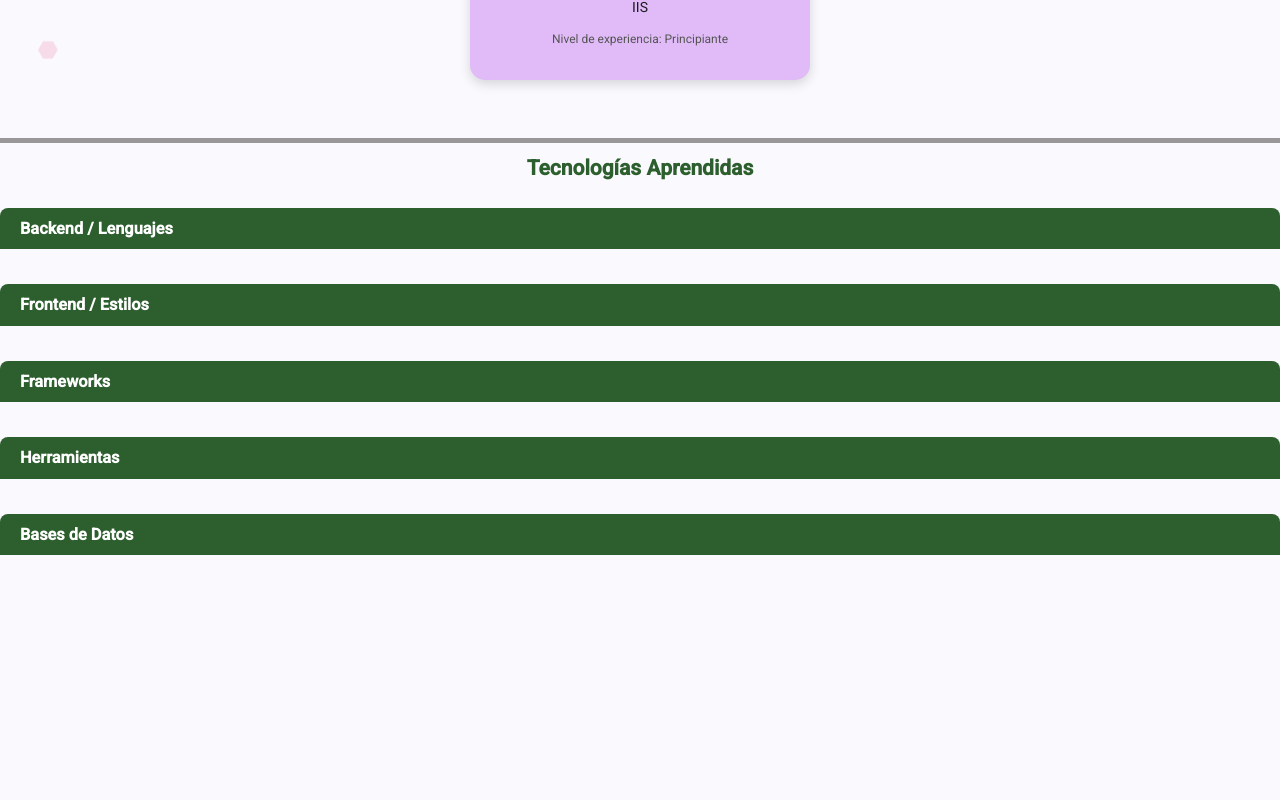
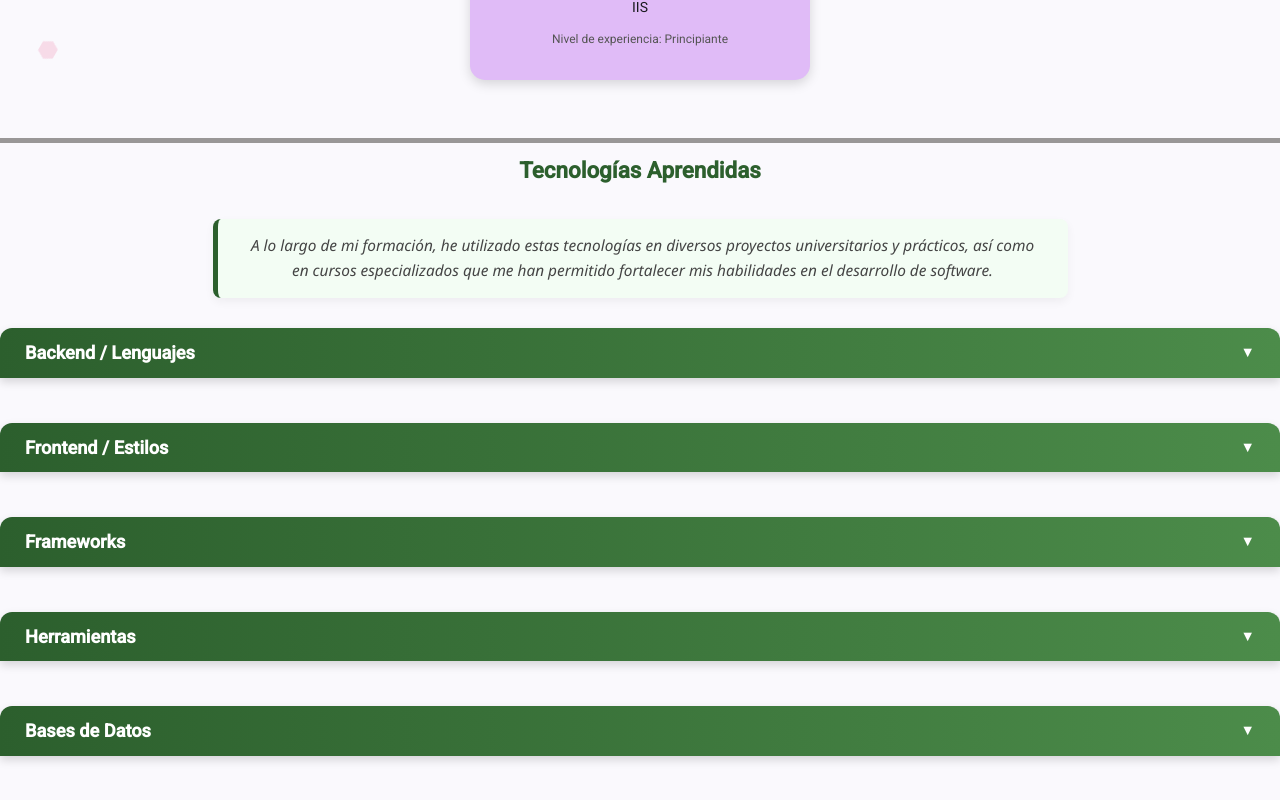
Before and after one commit to GeovannyMolina25/Profile_NelsonMolina, an Angular app: page / in a window 1280 px wide. Shown: the part 2474-3274 px from the top of the page. Built offline with nearby package versions, Linux system fonts and the light colour scheme.

Commit message:
Tecnologias descripcion

```diff
--- a/src/app/profile/learn/learn.css
+++ b/src/app/profile/learn/learn.css
@@ -3,27 +3,48 @@
   color: #2C5F2D;
   text-align: center;
   margin-bottom: 10px;
+  font-size: 2.2em;
+  font-weight: 700;
 }
 
 h2 {
   color: #2C5F2D;
   text-align: center;
-  margin-bottom: 30px;
+  margin-bottom: 40px;
+  font-size: 1.6em;
+  font-weight: 600;
 }
 
-/* Tarjetas por categoría */
+/* Sección de cada tarjeta */
 h3 {
-  background-color: #2C5F2D;
+  background: linear-gradient(90deg, #2C5F2D, #4C8C4A);
   color: white;
-  padding: 12px 20px;
-  margin: 20px 0 0;
-  border-radius: 8px 8px 0 0;
+  padding: 16px 25px;
+  margin: 30px 0 0;
+  border-radius: 12px 12px 0 0;
   cursor: pointer;
-  transition: background-color 0.3s ease;
+  font-size: 1.3em;
+  box-shadow: 0 4px 10px rgba(0, 0, 0, 0.15);
+  transition: background 0.3s ease;
+  position: relative;
+}
+
+h3::after {
+  content: '▼';
+  position: absolute;
+  right: 25px;
+  top: 50%;
+  transform: translateY(-50%);
+  font-size: 0.8em;
+  transition: transform 0.3s ease;
 }
 
 h3:hover {
-  background-color: #1f3f1d;
+  background: linear-gradient(90deg, #256025, #3f7a3f);
+}
+
+h3:hover::after {
+  transform: translateY(-50%) rotate(180deg);
 }
 
 /* Lista oculta por defecto */
@@ -31,24 +52,53 @@ h3 + ul {
   max-height: 0;
   opacity: 0;
   overflow: hidden;
-  padding: 0 20px;
-  background-color: #f5f5f5;
-  border: 1px solid #dcdcdc;
+  padding: 0 25px;
+  background-color: #ffffff;
+  border: 1px solid #e0e0e0;
   border-top: none;
-  border-radius: 0 0 8px 8px;
-  transition: max-height 0.5s ease, opacity 0.4s ease;
+  border-radius: 0 0 12px 12px;
+  box-shadow: 0 4px 10px rgba(0, 0, 0, 0.08);
+  transition: max-height 0.6s ease, opacity 0.4s ease, padding 0.3s ease;
 }
 
-/* Mostrar lista cuando se hace hover sobre el h3 */
+/* Mostrar lista al pasar el mouse por el h3 */
 h3:hover + ul {
-  max-height: 300px; /* ajusta según el contenido */
+  max-height: 500px;
   opacity: 1;
-  padding: 15px 20px;
+  padding: 20px 25px;
 }
 
-/* Estilo de los ítems */
+/* Estilo de ítems de la lista */
 ul li {
-  margin: 8px 0;
-  color: #333;
-  font-size: 16px;
+  margin: 10px 0;
+  color: #2C5F2D;
+  font-size: 1.05em;
+  font-weight: 500;
+  padding-left: 15px;
+  position: relative;
 }
+
+ul li::before {
+  content: "✔";
+  position: absolute;
+  left: 0;
+  color: #4CAF50;
+  font-size: 0.9em;
+}
+
+.tech-description {
+  max-width: 800px;
+  margin: 0 auto 30px auto;
+  padding: 0 20px;
+  text-align: center;
+  font-size: 1.1em;
+  line-height: 1.6;
+  color: #444;
+  font-family: 'Segoe UI', Tahoma, Geneva, Verdana, sans-serif;
+  font-style: italic;
+  background: #f3fdf4;
+  border-left: 5px solid #2C5F2D;
+  border-radius: 8px;
+  box-shadow: 0 4px 10px rgba(0, 0, 0, 0.05);
+  padding: 15px 25px;
+}
--- a/src/app/profile/learn/learn.html
+++ b/src/app/profile/learn/learn.html
@@ -1,5 +1,9 @@
 
     <h2>Tecnologías Aprendidas</h2>
+    <p class="tech-description">
+  A lo largo de mi formación, he utilizado estas tecnologías en diversos proyectos universitarios y prácticos, así como en cursos especializados que me han permitido fortalecer mis habilidades en el desarrollo de software.
+</p>
+
 
     <h3>Backend / Lenguajes</h3>
     <ul>
```
